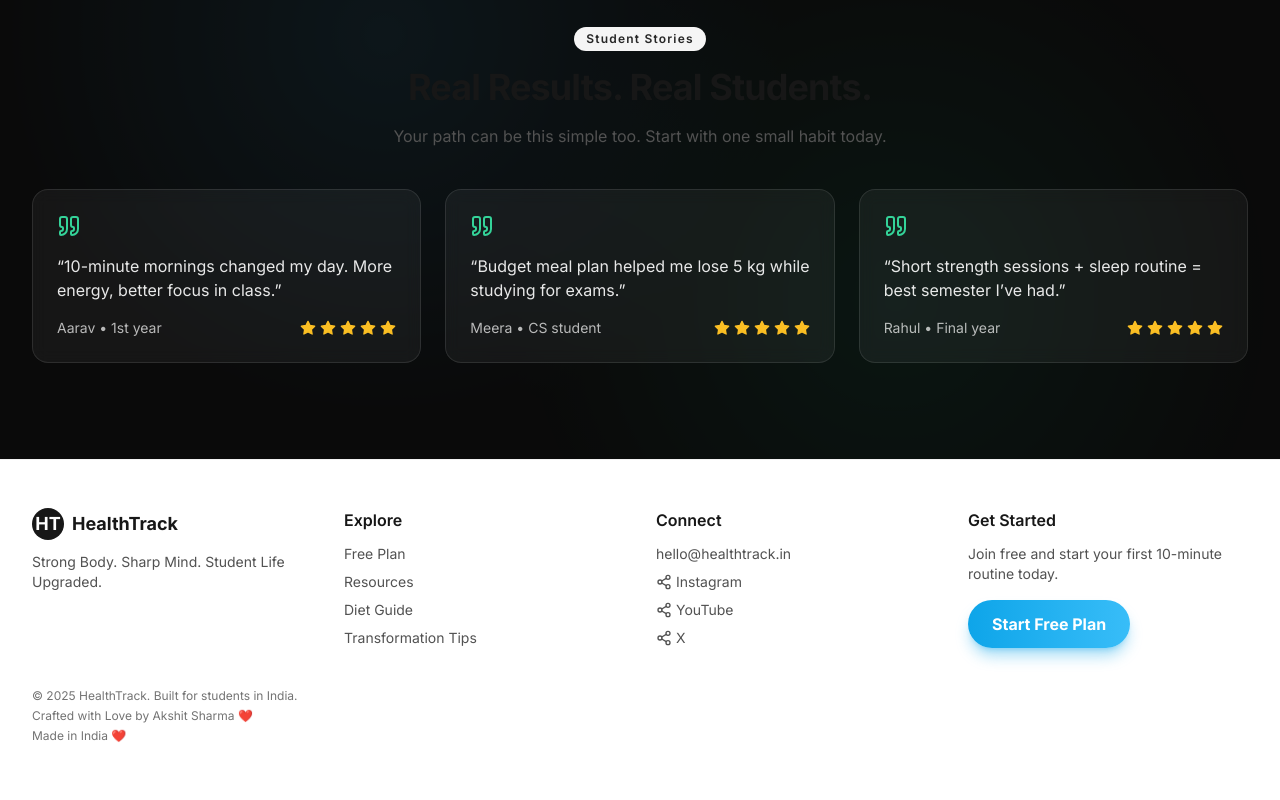
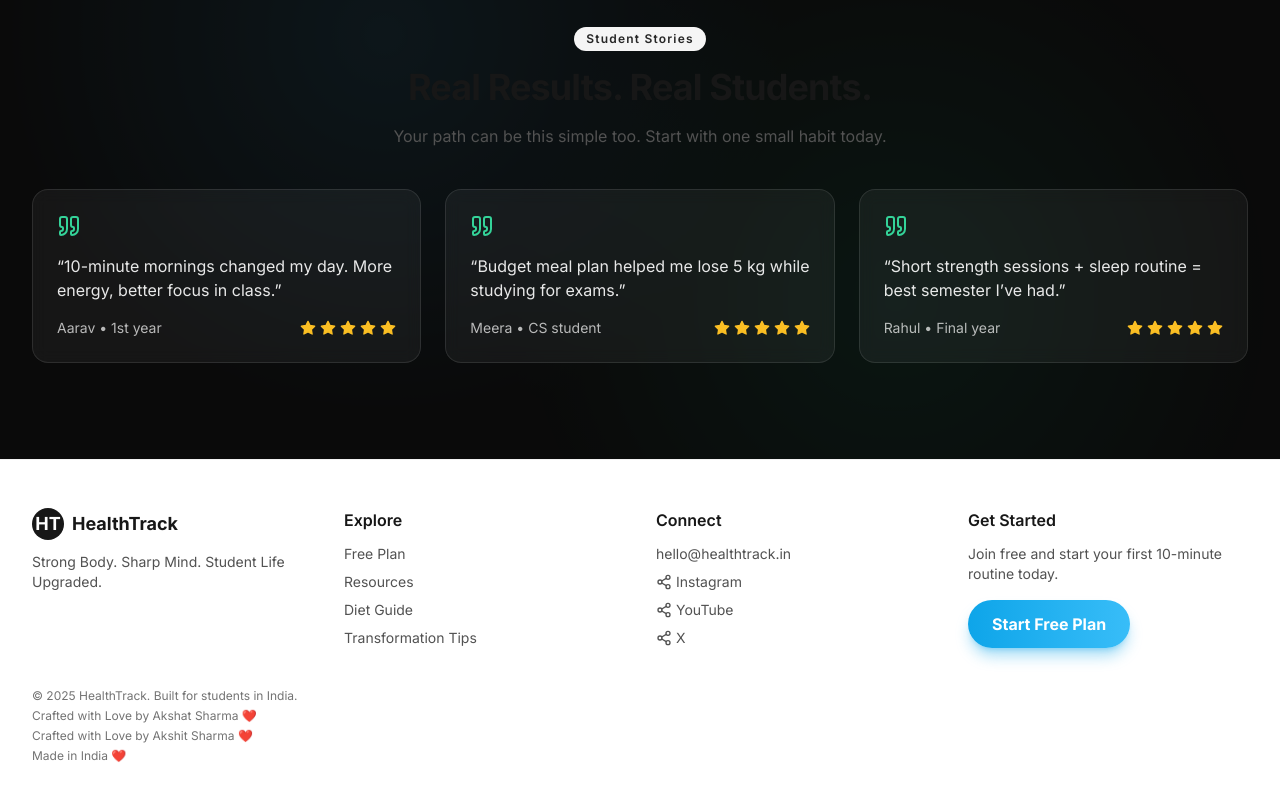
Before and after one commit to nalin-pixel/frontend-repo_exia5bca_7obfi4, a React (Vite) app: page / in a window 1280 px wide. Shown: the part 4539-5339 px from the top of the page. Built offline with nearby package versions, Linux system fonts and the light colour scheme; a web font is replaced by a local one.

Commit message:
Update project prj_exia5bca - 2025-11-15T11:48:37.744Z

```diff
--- a/src/App.jsx
+++ b/src/App.jsx
@@ -499,6 +499,9 @@ function Footer() {
           © {new Date().getFullYear()} HealthTrack. Built for students in India.
         </div>
         <div className="mt-1 text-xs text-neutral-500 dark:text-neutral-400">
+          Crafted with Love by Akshat Sharma ❤️
+        </div>
+        <div className="mt-1 text-xs text-neutral-500 dark:text-neutral-400">
           Crafted with Love by Akshit Sharma ❤️
         </div>
         <div className="mt-1 text-xs text-neutral-500 dark:text-neutral-400">
```
Also changed, not shown: 1 other file (tests, documents, lock files or other folders).
